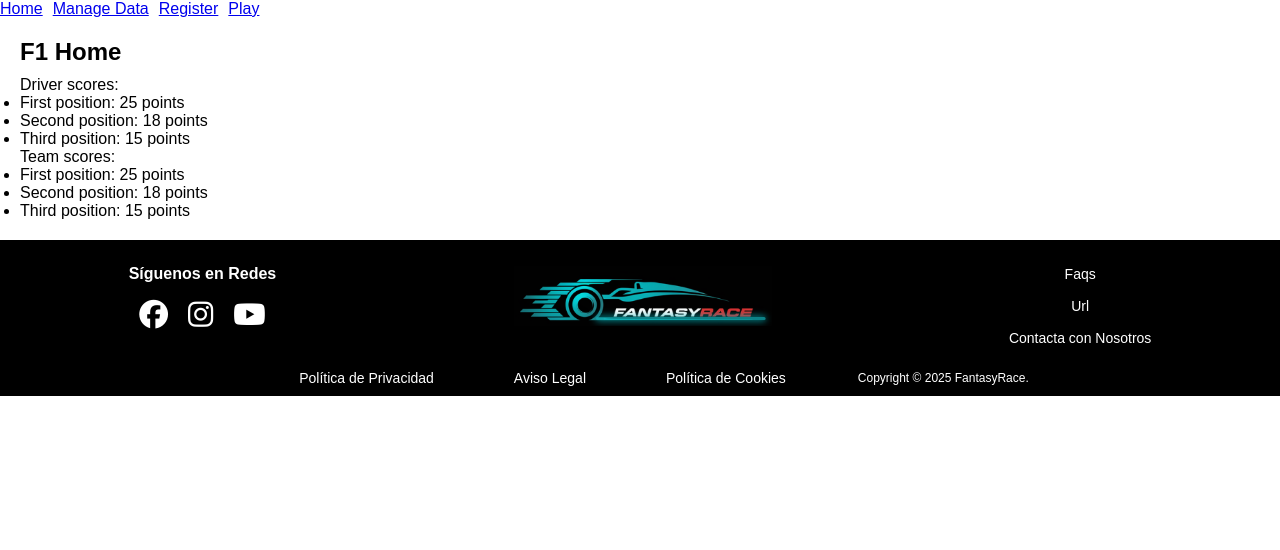
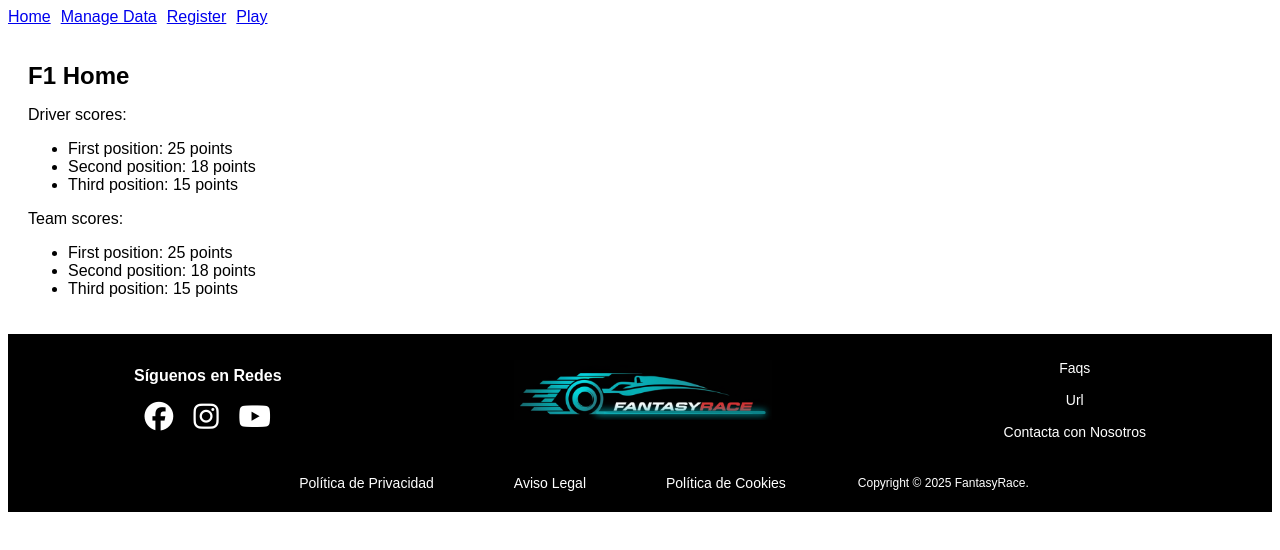
Before and after one commit to FantasyMasters/FantasyRace, a Vue app: page / in a window 1280 px wide. Shown: the top 550 px of the page. Built offline with nearby package versions, Linux system fonts and the light colour scheme.

Commit message:
agrego etiqueta footer a las views

```diff
--- a/src/App.vue
+++ b/src/App.vue
@@ -5,28 +5,16 @@
 
     <router-view></router-view>
   </div>
-  <Footer></Footer>
 </template>
 
 <script setup>
 import MenuComponent from './components/MenuComponent.vue';
-import Footer from './components/FooterComponent.vue'
 </script>
 
 <style>
 #app {
   font-family: Arial, sans-serif;
 }
-* {
-  margin: 0;
-  padding: 0;
-  box-sizing: border-box;
-}
-
-html, body {
-  width: 100%;
-  overflow-x: hidden;
-}
 nav {
   display: flex;
   gap: 1rem;
--- a/src/views/ConstructorsView.vue
+++ b/src/views/ConstructorsView.vue
@@ -3,9 +3,11 @@
       <h1 class="constructors-view__title">Select a team</h1>
       <ConstructorsComponent />
     </div>
+    <FooterComponent />
   </template>
 
   <script setup>
+  import FooterComponent from '@/components/FooterComponent.vue';
   import ConstructorsComponent from '../components/ConstructorsComponent.vue';
   </script>
 
--- a/src/views/DriversView.vue
+++ b/src/views/DriversView.vue
@@ -3,9 +3,11 @@
       <h1 class="drivers-view__title">Select a driver</h1>
       <DriversComponent />
     </div>
+    <FooterComponent />
   </template>
 
   <script setup>
+  import FooterComponent from '@/components/FooterComponent.vue';
   import DriversComponent from '../components/DriversComponent.vue';
   </script>
 
--- a/src/views/HomeView.vue
+++ b/src/views/HomeView.vue
@@ -17,8 +17,12 @@
     </ul>
 
   </div>
+  <FooterComponent />
 </template>
 
+<script setup>
+import FooterComponent from '@/components/FooterComponent.vue';
+</script>
 
 
 <style scoped>
--- a/src/views/RacesView.vue
+++ b/src/views/RacesView.vue
@@ -3,9 +3,11 @@
       <h1 class="races-view__title">Select a race - track</h1>
       <RacesComponent />
     </div>
+    <FooterComponent />
   </template>
 
   <script setup>
+  import FooterComponent from '@/components/FooterComponent.vue';
   import RacesComponent from '../components/RacesComponent.vue';
   </script>
 
--- a/src/views/ResultsView.vue
+++ b/src/views/ResultsView.vue
@@ -3,10 +3,13 @@
       <h1 class="results-view__title">Race Results</h1>
       <ResultsComponent />
     </div>
+    <FooterComponent />
   </template>
 
   <script setup>
+  import FooterComponent from '@/components/FooterComponent.vue';
   import ResultsComponent from '../components/ResultsComponent.vue';
+
   </script>
 
   <style scoped>
--- a/src/views/YearsView.vue
+++ b/src/views/YearsView.vue
@@ -3,9 +3,11 @@
       <h1 class="years-view__title">Choose a year of Formula 1 competition</h1>
       <YearsComponent />
     </div>
+    <FooterComponent />
   </template>
 
   <script setup>
+  import FooterComponent from '@/components/FooterComponent.vue';
   import YearsComponent from '../components/YearsComponent.vue';
   </script>
 
```
